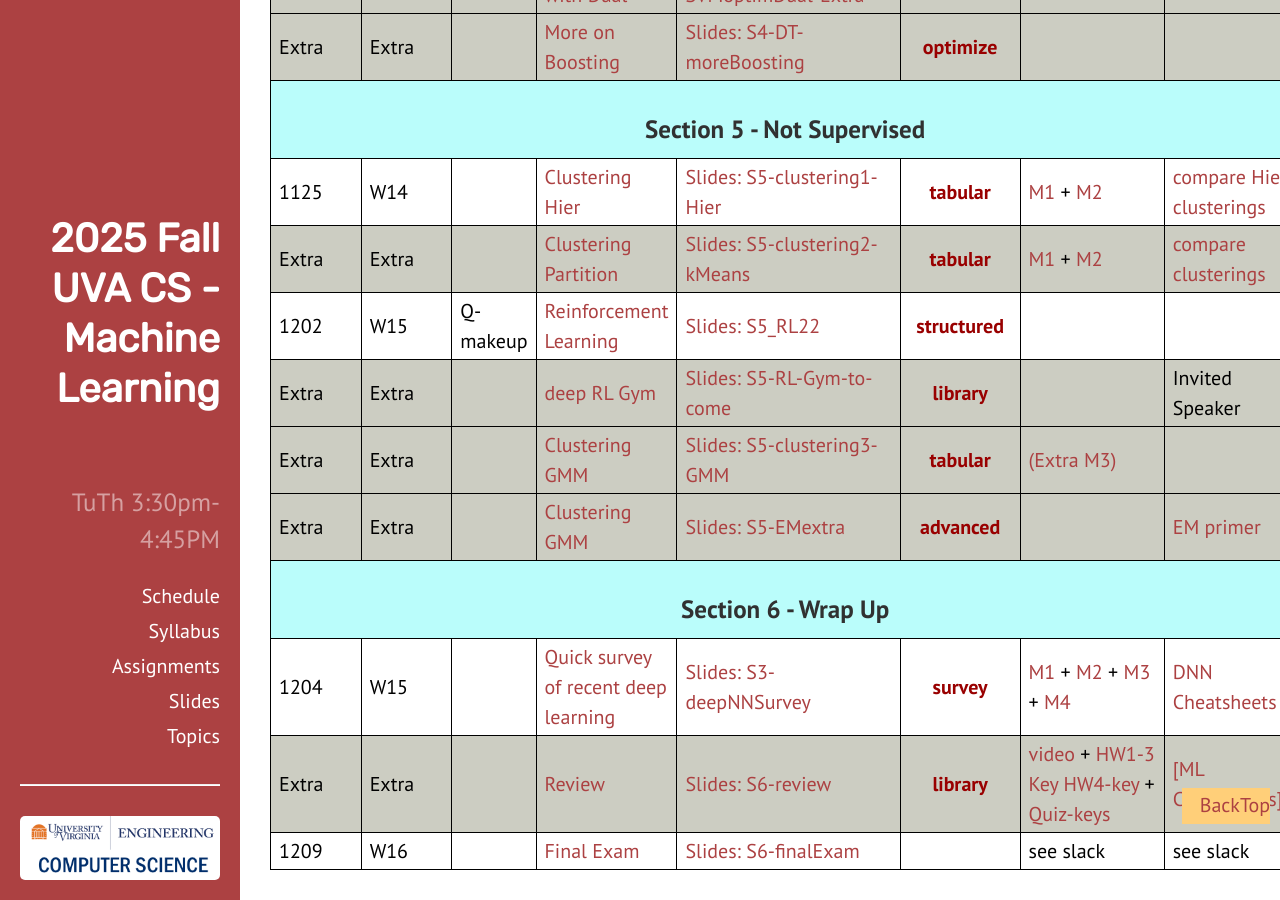
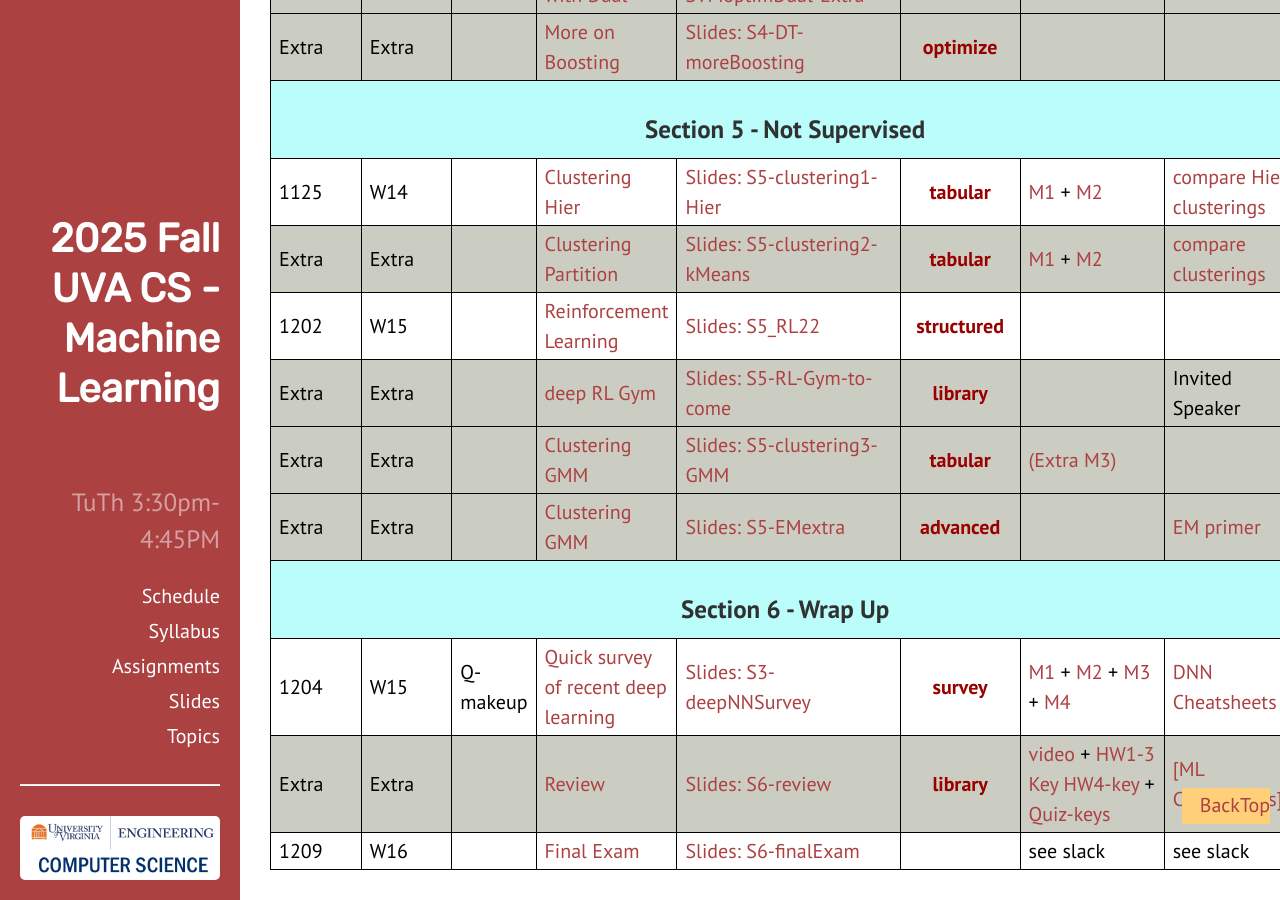
Before and after one commit to qiyanjun/2025Fall-UVA-CS-MachineLearningDeep, a Jekyll site: the page built from index.html, in a window 1280 px wide and 900 px high, scrolled down 4101 px. Built offline with Jekyll 4.4.1, drawn with Linux system fonts in a browser that asks for light colours.

Commit message:
Update index.html

```diff
--- a/index.html
+++ b/index.html
@@ -63,7 +63,7 @@
 {% assign dweeks = "|W1|W2|W2|W3|W3|W4|W4|W5|W5|W6|W6|W7|W7|W8|W9|W9|W10|W10|W11|W12|W12|W13|W13|W14 | W15| W15| W16 " | split: "|" %}
 
 
-{% assign Qdates = "||Q0|Q1||Q2||Q3||Q4||Q5||Q6|Q7|| Q8||Q9| Q10||Q11||Q12||Q-makeup" | split: "|" %}
+{% assign Qdates = "||Q0|Q1||Q2||Q3||Q4||Q5||Q6|Q7|| Q8||Q9| Q10||Q11||Q12|||Q-makeup| Final " | split: "|" %}
 
 {% for post in sorted %}
 
```
